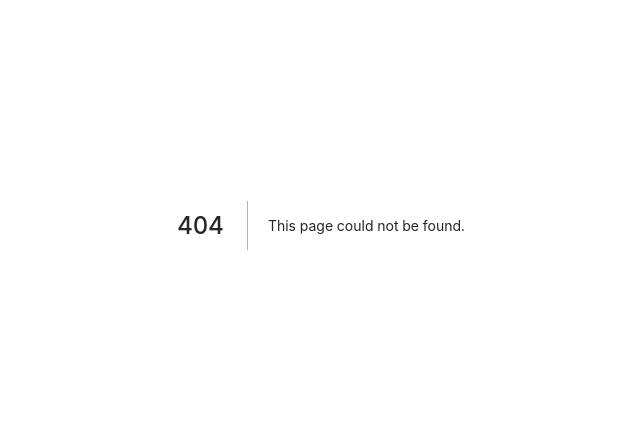
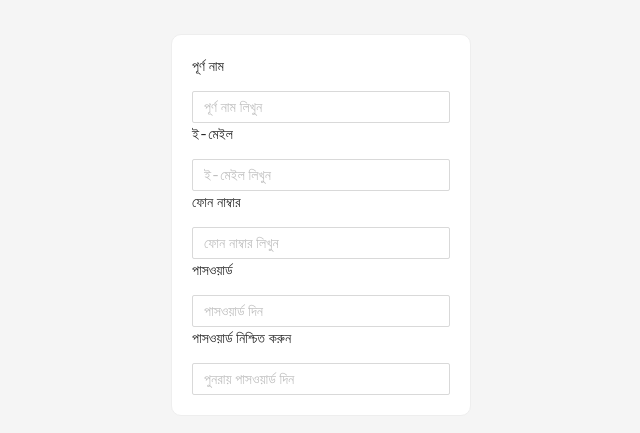
Before and after one commit to arBishal/Boibitaan-Web-API-Project, a Next.js app: page /SignUp in a window 1280 px wide. Before the commit this address had no page. Shown: the part 175-608 px from the top of the page, without its empty margins (319-959 px from the left). Built offline with nearby package versions, Linux system fonts and the light colour scheme.

Commit message:
working on sign up form

```diff
--- /dev/null
+++ b/pages/SignUp.tsx
@@ -0,0 +1,49 @@
+import React, { useState } from "react";
+import signUpStyle from "./signUp.module.css";
+import InputText from "./src/ui-custom-components/InputText";
+
+function SignUp() {
+  return (
+    <div className={signUpStyle.signUpPage}>
+      <div className={signUpStyle.signUpForm}>
+        <div style={{ display: "flex", flexDirection: "column" }}>
+          <p> পূর্ণ নাম </p>
+          <InputText
+            className={signUpStyle.inputStyle}
+            placeholder="পূর্ণ নাম লিখুন"
+          ></InputText>
+        </div>
+        <div style={{ display: "flex", flexDirection: "column" }}>
+          <p> ই-মেইল </p>
+          <InputText
+            className={signUpStyle.inputStyle}
+            placeholder="ই-মেইল লিখুন"
+          ></InputText>
+        </div>
+        <div style={{ display: "flex", flexDirection: "column" }}>
+          <p> ফোন নাম্বার </p>
+          <InputText
+            className={signUpStyle.inputStyle}
+            placeholder="ফোন নাম্বার লিখুন"
+          ></InputText>
+        </div>
+        <div style={{ display: "flex", flexDirection: "column" }}>
+          <p> পাসওয়ার্ড </p>
+          <InputText
+            className={signUpStyle.inputStyle}
+            placeholder="পাসওয়ার্ড দিন"
+          ></InputText>
+        </div>
+        <div style={{ display: "flex", flexDirection: "column" }}>
+          <p> পাসওয়ার্ড নিশ্চিত করুন </p>
+          <InputText
+            className={signUpStyle.inputStyle}
+            placeholder="পুনরায় পাসওয়ার্ড দিন"
+          ></InputText>
+        </div>
+      </div>
+    </div>
+  );
+}
+
+export default SignUp;
--- /dev/null
+++ b/pages/signUp.module.css
@@ -0,0 +1,29 @@
+.signUpPage {
+  background-color: whitesmoke;
+  display: flex;
+  flex-direction: column;
+  align-items: center;
+  justify-content: center;
+  height: 100vh;
+}
+
+.signUpForm {
+  background-color: white;
+  display: flex;
+  flex-direction: column;
+  border: solid 1px #eeeeee;
+  border-radius: 10px;
+  max-width: 50%;
+  min-width: 300px;
+  padding: 20px;
+}
+
+.signUpInput {
+  display: flex;
+  flex-direction: column;
+  align-content: left;
+  margin: 20px;
+}
+
+.input {
+}
--- /dev/null
+++ b/pages/src/ui-custom-components/InputText.tsx
@@ -0,0 +1,10 @@
+import React from "react";
+import { Input } from "antd";
+
+type InputTextProps = React.ComponentProps<typeof Input>;
+
+const AntDInputText = (props: InputTextProps) => {
+  return <Input {...props}></Input>;
+};
+
+export default AntDInputText;
```
Also changed, not shown: public/image/logolanding.png (added).
